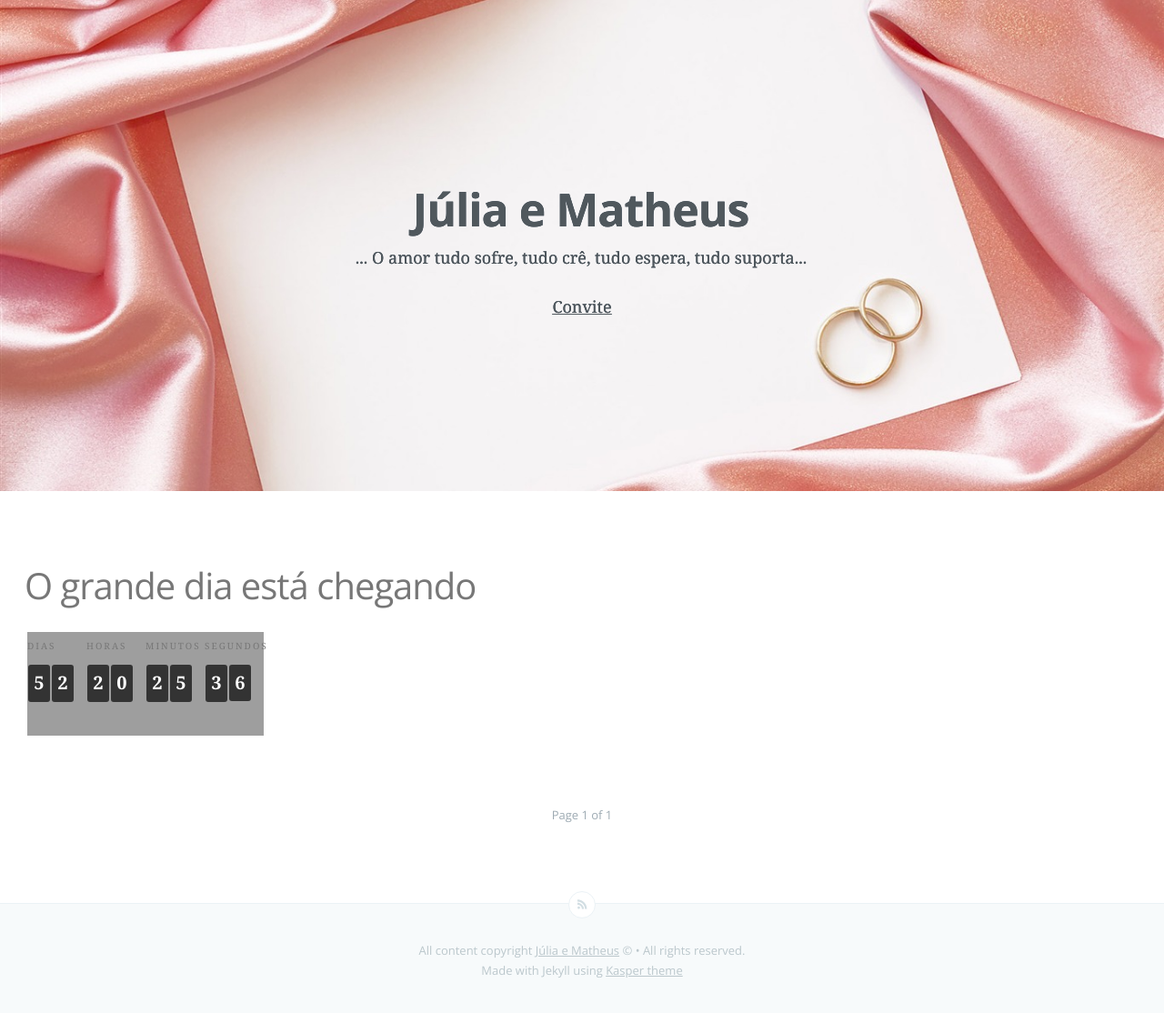
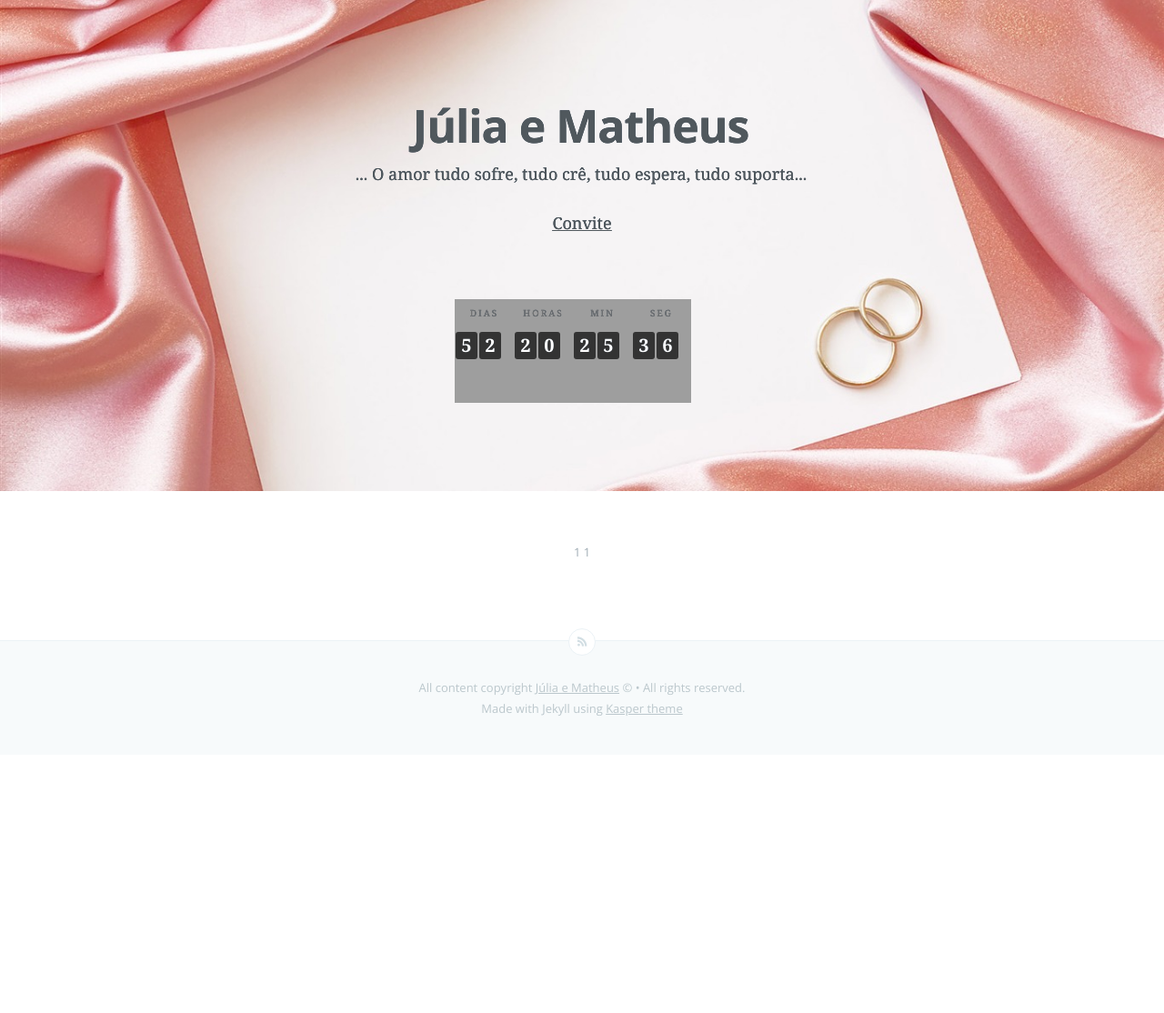
Before and after one commit to matheus/juliaematheus, a Jekyll site: the page built from index.html, in a window 1280 px wide, cut to the strip 0-1118 px from the top of the page. Shown: the top 1114 px of the strip at 91% size. Built offline with Jekyll 4.4.1, drawn with Linux system fonts in a browser that asks for light colours; Markdown is read by kramdown in place of the engine named in the settings; the list of posts is cut into pages by our own code; after the commit the page ends 900 px from its top, so only the background shows below that; grey boxes are pictures that could not be loaded.

Commit message:
commit by rakefile

```diff
--- /dev/null
+++ b/_includes/countdown.html
@@ -0,0 +1,28 @@
+    <!-- Countdown dashboard start -->
+
+        <div id="countdown_dashboard" class="shadow">
+             <div class="dash days_dash">
+                <span class="dash_title">dias</span>
+                <div class="digit">0</div>
+                <div class="digit">6</div>
+            </div>
+
+            <div class="dash hours_dash">
+                <span class="dash_title">horas</span>
+                <div class="digit">1</div>
+                <div class="digit">5</div>
+            </div>
+
+            <div class="dash minutes_dash">
+                <span class="dash_title">min</span>
+                <div class="digit">0</div>
+                <div class="digit">4</div>
+            </div>
+
+            <div class="dash seconds_dash">
+                <span class="dash_title">seg</span>
+                <div class="digit">3</div>
+                <div class="digit">3</div>
+            </div>
+        </div>
+        <!-- Countdown dashboard end -->
--- a/assets/css/main.css
+++ b/assets/css/main.css
@@ -36,13 +36,17 @@ img.profile {
 /* CountDown */
 
 #countdown_dashboard {
-	max-width: 100%;
   margin: 0 auto;
-  padding: 30px;
   border-radius: 3px;
   /*border:1px solid #eee;*/
   /*background: rgba(255,255,255,0.1);*/
   box-shadow: 5px;
+  position: relative;
+    width:100%;
+    max-width: 280px;
+    margin: 7rem auto;
+    padding-bottom: 4rem;
+    text-align: center;
 
 }
 
@@ -51,6 +55,7 @@ img.profile {
   font-size:40px;
   letter-spacing: -1px;
   color: #777;
+  text-align: center;
 /*  text-shadow: none;*/
 }
 
@@ -61,6 +66,7 @@ img.profile {
 	background: transparent url('../images/dash.png') 0 0 no-repeat;
 	float: left;
 	margin-left: 0px;
+	text-align: center;
 }
 
 /*.digit {
@@ -68,13 +74,13 @@ img.profile {
 }
 */
 .dash .digit {
+	text-align: center;
   background: #333;
   color: #fff;
 	font-size: 15pt;
 	font-weight: 800;
 	float: left;
 	width: 24px;
-  padding: 5px 0;
 	text-align: center;
 	font-family: inherit;
 	position: relative;
@@ -88,13 +94,10 @@ img.profile {
 	display: block;
 	font-size: 7.5pt;
   margin-bottom: 5px;
-  text-align: left;
+  text-align: center;
 	color: #777;
 	text-transform: uppercase;
 	letter-spacing: 2px;
   font-weight:100;
+
 }
-
-.clearfix {
-  clear:both;
-}
--- a/index.html
+++ b/index.html
@@ -19,6 +19,7 @@ convite: 'convite.html'
                 <br><br>
                 {% if page.convite %} <a href='{{ site.baseurl }}{{ page.convite }}'> Convite </a> {% endif %}
             </h2>
+             {% include countdown.html %}
         </div>
     </div>
 </header>
@@ -40,38 +41,6 @@ convite: 'convite.html'
 
     {% endfor %}
 
-    <!-- Countdown dashboard start -->
-        <div id="countdown_dashboard" class="shadow">
-        <h1>O grande dia está chegando</h1>
-            <div class="dash days_dash">
-                <span class="dash_title">dias</span>
-                <div class="digit">0</div>
-                <div class="digit">6</div>
-            </div>
-
-            <div class="dash hours_dash">
-                <span class="dash_title">horas</span>
-                <div class="digit">1</div>
-                <div class="digit">5</div>
-            </div>
-
-            <div class="dash minutes_dash">
-                <span class="dash_title">minutos</span>
-                <div class="digit">0</div>
-                <div class="digit">4</div>
-            </div>
-
-            <div class="dash seconds_dash">
-                <span class="dash_title">segundos</span>
-                <div class="digit">3</div>
-                <div class="digit">3</div>
-            </div>
-
-      <div class="clearfix"></div>
-
-        </div>
-        <!-- Countdown dashboard end -->
-
     <nav class="pagination" role="pagination">
 
         {% if paginator.previous_page %}
@@ -82,7 +51,7 @@ convite: 'convite.html'
           {% endif %}
         {% endif %}
 
-        <span class="page-number"> Page {{paginator.page}} of {{paginator.total_pages}} </span>
+        <span class="page-number">  {{paginator.page}}  {{paginator.total_pages}} </span>
 
         {% if paginator.next_page %}
         <a class="older-posts" href="/page{{ paginator.next_page }}/" title="Next Page">Older Posts &raquo;</a>
```
Also changed, not shown: 2 other files.
